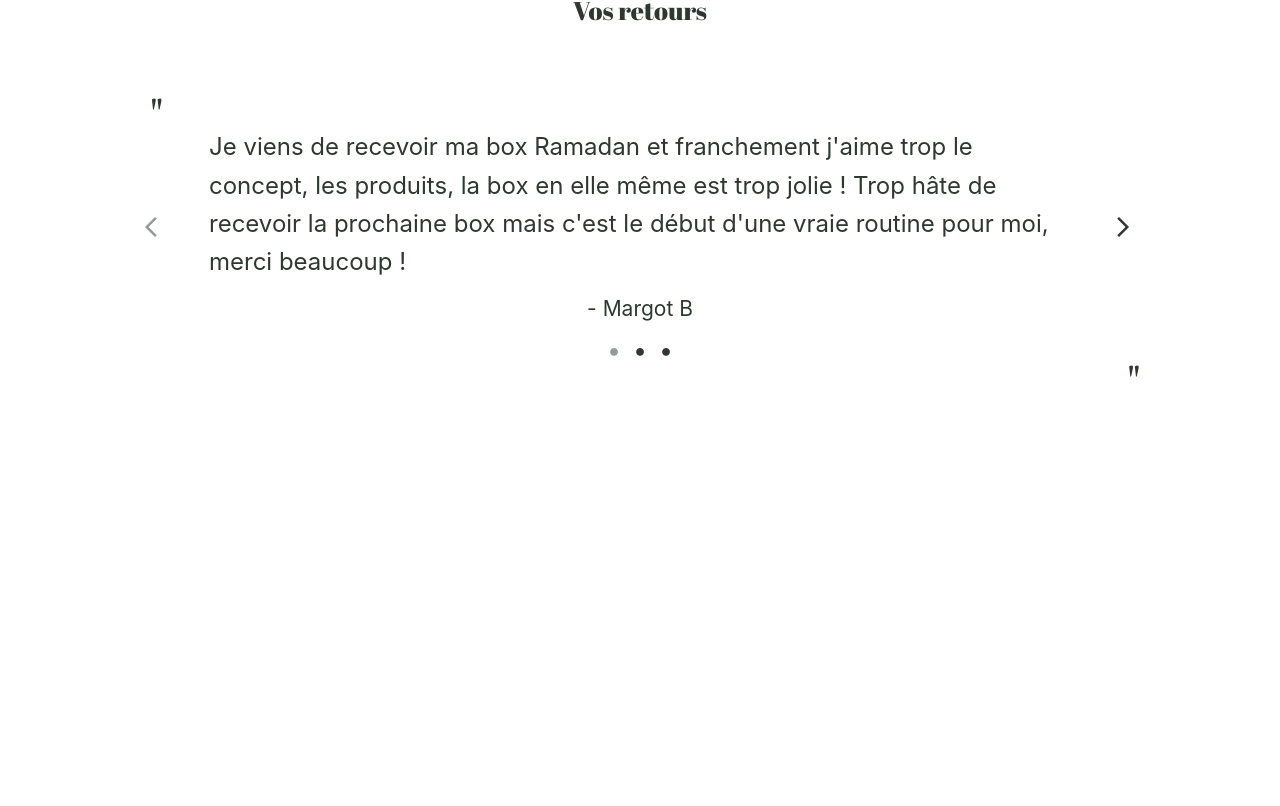
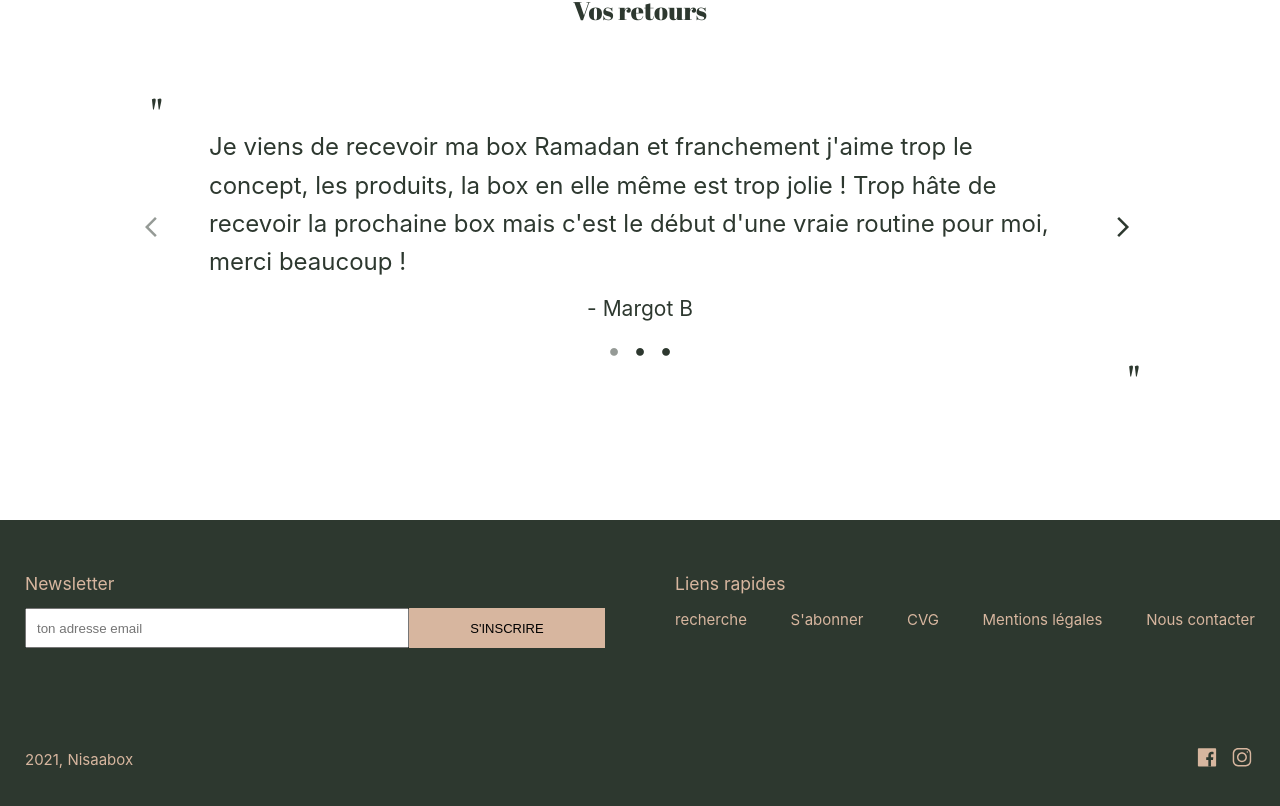
Before and after one commit to hamidousow/nisaa, a Vue app: page / in a window 1280 px wide. Shown: the part 3290-4096 px from the top of the page. Before the commit the page ends 3702 px from the top, so only its background shows below. Built offline with nearby package versions, Linux system fonts and the light colour scheme.

Commit message:
create footer component

```diff
--- a/src/App.vue
+++ b/src/App.vue
@@ -1,12 +1,14 @@
 <script setup lang="ts">
 import { RouterLink, RouterView } from 'vue-router'
 import NavBar from './components/NavBar.vue';
+import FooterComponent from './components/FooterComponent.vue';
 </script>
 
 <template>
   <div>
     <NavBar />
     <RouterView />
+    <FooterComponent />
   </div>
 </template>
 
--- a/src/assets/base.css
+++ b/src/assets/base.css
@@ -41,6 +41,10 @@ a {
   text-decoration: none;
 }
 
+li {
+  list-style: none;
+}
+
 .container {
   margin: auto;
   padding: 20px 25px;
--- a/src/assets/styles/colors.css
+++ b/src/assets/styles/colors.css
@@ -3,7 +3,6 @@
   --clr-green: #2d382f;
   --clr-white: #ffffff;
 }
-
 
 .clr-white {
   color: var(--clr-white);
@@ -18,3 +17,6 @@
 .bg-clr-maroon {
   background-color: var(--clr-maroon);
 }
+.bg-clr-green {
+  background-color: var(--clr-green);
+}
--- a/src/assets/styles/margin.css
+++ b/src/assets/styles/margin.css
@@ -1,3 +1,6 @@
+.mb-10 {
+  margin-bottom: 10px;
+}
 .mb-30 {
   margin-bottom: 30px;
 }
--- /dev/null
+++ b/src/components/FooterComponent.vue
@@ -0,0 +1,154 @@
+<script setup lang="ts">
+import IconFacebook from './icons/IconFacebook.vue';
+import IconInstagram from './icons/IconInstagram.vue';
+
+</script>
+
+<template>
+    <footer class="footer  bg-clr-green">
+        <div class="footer__content container">
+            <div class="content__top">
+                <div class="content__newsletter">
+                    <h3 class="clr-maroon mb-10">Newsletter</h3>
+                    <div class="container-input">
+                        <input type="email" name="" id="" placeholder="ton adresse email">
+                        <input type="submit" value="s'inscrire" class="bg-clr-maroon">
+                    </div>
+                </div>
+                <div class="content__fast-links">
+                    <h3 class="clr-maroon mb-10">Liens rapides</h3>
+                    <ul class="footer__menu">
+                        <li class="footer__link">
+                            <RouterLink to="/"> recherche </RouterLink>
+                        </li>
+                        <li class="footer__link">
+                            <RouterLink to="/"> S'abonner </RouterLink>
+                        </li>
+                        <li class="footer__link">
+                            <RouterLink to="/"> CVG </RouterLink>
+                        </li>
+                        <li class="footer__link">
+                            <RouterLink to="/"> Mentions légales </RouterLink>
+                        </li>
+                        <li class="footer__link">
+                            <RouterLink to="/"> Nous contacter </RouterLink>
+                        </li>
+                    </ul>
+                </div>
+            </div>
+            <div class="content__bottom">
+                <p class="clr-maroon"> 2021, Nisaabox</p>
+                <div class="footer__social-links">
+                    <RouterLink to="/">
+                        <IconFacebook />
+                    </RouterLink>
+                    <RouterLink to="/">
+                        <IconInstagram />
+                    </RouterLink>
+                </div>
+            </div>
+        </div>
+    </footer>
+</template>
+
+<style scoped>
+.footer {
+    margin-top: auto;
+    width: 100%;
+    padding: 30px 0;
+}
+
+.footer__content {
+    display: flex;
+    flex-direction: column;
+    row-gap: 25px;
+}
+
+.footer .content__top {
+    display: flex;
+    flex-direction: column;
+    row-gap: 25px;
+}
+
+.footer .container-input {
+    display: flex;
+    height: 40px;
+}
+
+.container-input input:first-child {
+    flex: 2;
+}
+
+.container-input input:nth-child(2) {
+    flex: 1;
+}
+
+input[type="submit"] {
+    border-width: 2px;
+    border-color: transparent;
+    font-size: 13px;
+    text-transform: uppercase;
+}
+
+input[type="email"] {
+    padding: 0 10px;
+}
+
+input[type="email"]:focus-visible {
+    transition: .5s;
+    outline: var(--clr-maroon) auto 1px;
+}
+
+.footer__menu {
+    display: flex;
+    flex-direction: row;
+    padding: 0;
+    flex-wrap: wrap;
+    gap: 10px 25px;
+}
+
+.footer__link a {
+    color: var(--clr-maroon);
+}
+
+.footer .content__bottom {
+    display: flex;
+    flex-direction: row;
+    justify-content: space-between;
+}
+
+.footer__social-links {
+    display: flex;
+    flex-direction: row;
+    column-gap: 10px;
+}
+
+.footer__social-links a svg {
+    height: 19px;
+}
+
+@media screen and (min-width: 768px) {
+
+    .footer__content {
+        row-gap: 100px;
+    }
+
+    .footer .content__top {
+        display: flex;
+        flex-direction: row;
+        column-gap: 70px;
+    }
+
+    .footer .content__newsletter {
+        flex: 1;
+    }
+
+    .footer .content__fast-links {
+        flex: 1;
+    }
+
+    .footer .footer__menu {
+        justify-content: space-between;
+    }
+}
+</style>
--- /dev/null
+++ b/src/components/icons/IconFacebook.vue
@@ -0,0 +1,10 @@
+<template>
+    <svg width="24" height="25" viewBox="0 0 24 25" fill="none" xmlns="http://www.w3.org/2000/svg">
+        <path
+            d="M0 1.27148C0 0.7192 0.447715 0.271484 1 0.271484H23C23.5523 0.271484 24 0.7192 24 1.27148V23.2715C24 23.8238 23.5523 24.2715 23 24.2715H1C0.447716 24.2715 0 23.8238 0 23.2715V1.27148Z"
+            fill="#D7B69F" />
+        <path
+            d="M18.843 8.20801H20.6014V5.1454C20.298 5.10367 19.2547 5.00977 18.0396 5.00977C15.5043 5.00977 13.7675 6.60448 13.7675 9.53547V12.2329H10.9697V15.6567H13.7675V24.2715H17.1977V15.6575H19.8823L20.3084 12.2337H17.1969V9.87495C17.1977 8.88538 17.4641 8.20801 18.843 8.20801Z"
+            fill="#2D382F" />
+    </svg>
+</template>
--- /dev/null
+++ b/src/components/icons/IconInstagram.vue
@@ -0,0 +1,11 @@
+<template>
+    <svg width="26" height="25" viewBox="0 0 26 25" fill="none" xmlns="http://www.w3.org/2000/svg">
+        <path
+            d="M18.0331 0H7.8625C3.97484 0 0.812012 3.16283 0.812012 7.05049V17.221C0.812012 21.1087 3.97484 24.2715 7.8625 24.2715H18.033C21.9207 24.2715 25.0835 21.1087 25.0835 17.221V7.05049C25.0835 3.16283 21.9207 0 18.0331 0ZM23.1873 17.221C23.1873 20.0631 20.8751 22.3753 18.0331 22.3753H7.8625C5.02041 22.3753 2.70822 20.0631 2.70822 17.221V7.05049C2.70822 4.2084 5.02041 1.89621 7.8625 1.89621H18.033C20.8751 1.89621 23.1873 4.2084 23.1873 7.05049V17.221Z"
+            fill="#D7B69F" />
+        <path
+            d="M12.9477 5.59375C9.34042 5.59375 6.40576 8.52841 6.40576 12.1357C6.40576 15.7429 9.34042 18.6776 12.9477 18.6776C16.5549 18.6776 19.4896 15.7429 19.4896 12.1357C19.4896 8.52841 16.5549 5.59375 12.9477 5.59375ZM12.9477 16.7814C10.386 16.7814 8.30197 14.6973 8.30197 12.1357C8.30197 9.57404 10.386 7.48996 12.9477 7.48996C15.5093 7.48996 17.5934 9.57404 17.5934 12.1357C17.5934 14.6973 15.5093 16.7814 12.9477 16.7814Z"
+            fill="#D7B69F" />
+        <circle cx="20" cy="5.27148" r="1" fill="#D7B69F" />
+    </svg>
+</template>
--- a/src/views/HomeView.vue
+++ b/src/views/HomeView.vue
@@ -57,7 +57,7 @@ import CommentComponent from "@/components/CommentComponent.vue";
         <h2 class="card-link__header__title abril-fatface-font">découvres <br> les box <br> précédentes</h2>
       </CardLink>
     </section>
-    <section class="section-comments">
+    <section class="section-comments mb-130">
       <h2 class="h2 abril-fatface-font mb-60">Vos retours</h2>
       <CommentComponent />
     </section>
```
Also changed, not shown: src/components/HelloWorld.vue (deleted, +0 -41 lines), src/components/icons/arrow_back.svg (deleted), src/components/icons/arrow_forward.svg (deleted).
